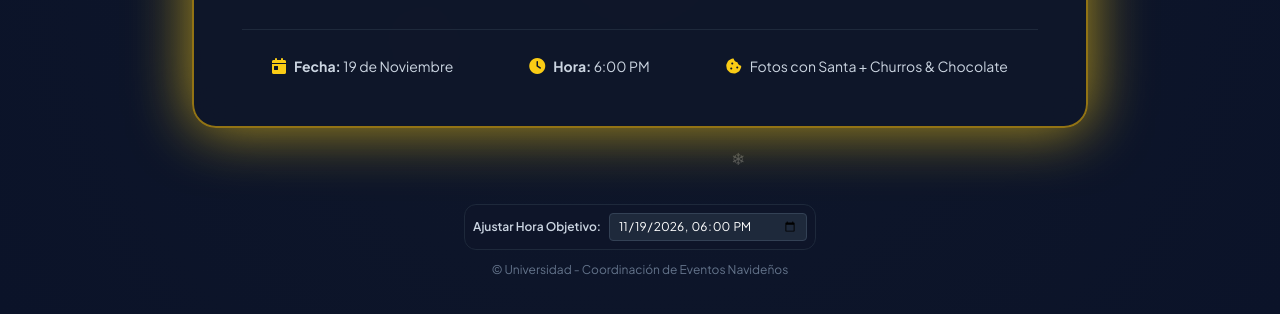
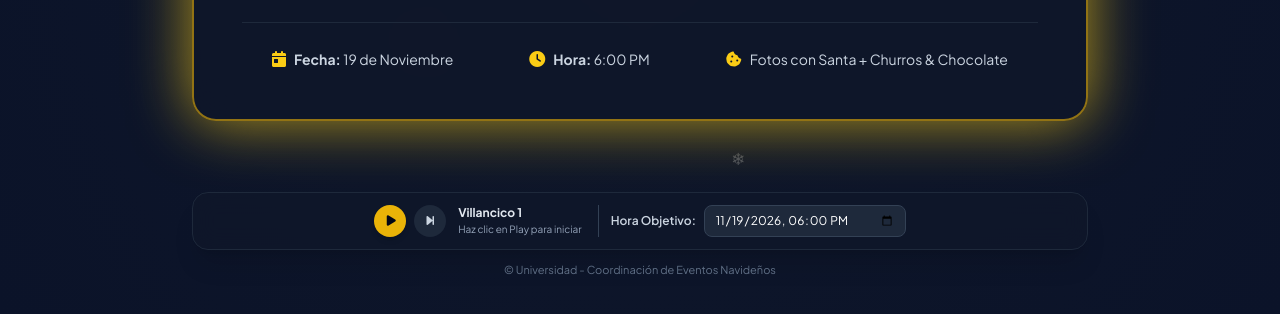
Before and after one commit to universidad-norte/encendido-pino, a plain HTML site: page conteo.html in a window 1280 px wide. Shown: the part 482-796 px from the top of the page. Drawn offline with nearby package versions, Linux system fonts and the light colour scheme; a web font is replaced by a local one.

Commit message:
Musica y Villancicos

```diff
--- a/conteo.html
+++ b/conteo.html
@@ -177,13 +177,32 @@
         </div>
     </main>
 
-    <!-- Controles en pie de página para ajustar hora del evento -->
-    <footer class="z-10 text-center space-y-3 mb-2">
-        <div class="inline-flex items-center gap-2 bg-slate-900/60 p-2 rounded-xl border border-slate-800 text-xs text-slate-400">
-            <label for="eventDateInput" class="font-semibold text-slate-300">Ajustar Hora Objetivo:</label>
-            <input type="datetime-local" id="eventDateInput" onchange="updateTargetDate()" class="bg-slate-800 text-white rounded px-2 py-1 border border-slate-700 text-xs focus:outline-none">
+    <!-- Controles en pie de página: Ajuste de Fecha y Reproductor de Música -->
+    <footer class="z-10 text-center space-y-3 mb-2 w-full max-w-4xl">
+        <div class="flex flex-wrap items-center justify-center gap-3 bg-slate-900/80 p-3 rounded-2xl border border-slate-800 backdrop-blur-md shadow-xl text-xs">
+
+            <!-- Controles de Audio -->
+            <div class="flex items-center gap-2 pr-4 border-r border-slate-700">
+                <button id="btnPlayPause" onclick="togglePlayPause()" class="w-8 h-8 rounded-full bg-gold-500 hover:bg-gold-400 text-slate-950 font-bold flex items-center justify-center transition shadow-md">
+                    <i id="iconPlayPause" class="fa-solid fa-play ml-0.5"></i>
+                </button>
+                <button onclick="nextTrack()" title="Siguiente canción" class="w-8 h-8 rounded-full bg-slate-800 hover:bg-slate-700 text-slate-300 flex items-center justify-center transition">
+                    <i class="fa-solid fa-forward-step"></i>
+                </button>
+                <div class="text-left ml-1">
+                    <div id="trackTitle" class="font-bold text-slate-200 truncate max-w-[150px] sm:max-w-[200px]">Música Pausada</div>
+                    <div id="trackStatus" class="text-[10px] text-slate-400">Haz clic en Play para iniciar</div>
+                </div>
+            </div>
+
+            <!-- Selector de Fecha / Hora -->
+            <div class="inline-flex items-center gap-2 text-slate-400">
+                <label for="eventDateInput" class="font-semibold text-slate-300">Hora Objetivo:</label>
+                <input type="datetime-local" id="eventDateInput" onchange="updateTargetDate()" class="bg-slate-800 text-white rounded-lg px-2.5 py-1.5 border border-slate-700 text-xs focus:outline-none focus:border-gold-400">
+            </div>
+
         </div>
-        <p class="text-xs text-slate-500">© Universidad - Coordinación de Eventos Navideños</p>
+        <p class="text-[11px] text-slate-500">© Universidad - Coordinación de Eventos Navideños</p>
     </footer>
 
     <!-- Script de Lógica del Conteo & Efectos -->
@@ -284,6 +303,72 @@
         }
 
         window.addEventListener('DOMContentLoaded', createSnow);
+
+        // ================= REPRODUCTOR DE MÚSICA EN BUCLE =================
+        const playlist = [
+            { title: 'Villancico 1', src: 'musica/1-01.mp3' },
+            { title: 'Villancico 2', src: 'musica/1-02.mp3' },
+            { title: 'Villancico 3', src: 'musica/1-03.mp3' },
+            { title: 'Villancico 4', src: 'musica/1-04.mp3' },
+            { title: 'Villancico 5', src: 'musica/1-05.mp3' },
+            { title: 'Villancico 6', src: 'musica/1-06.mp3' },
+            { title: 'Villancico 7', src: 'musica/1-07.mp3' },
+            { title: 'Villancico 8', src: 'musica/1-08.mp3' },
+            { title: 'Villancico 9', src: 'musica/1-09.mp3' },
+            { title: 'Villancico 10', src: 'musica/1-10.mp3' }
+        ];
+
+        let currentTrackIndex = 0;
+        let isPlaying = false;
+        const audioPlayer = new Audio();
+
+        function loadTrack(index) {
+            if (playlist.length === 0) return;
+            audioPlayer.src = playlist[index].src;
+            audioPlayer.volume = 0.6; // Volumen al 60%
+            document.getElementById('trackTitle').innerText = playlist[index].title;
+        }
+
+        function togglePlayPause() {
+            const icon = document.getElementById('iconPlayPause');
+            const status = document.getElementById('trackStatus');
+
+            if (isPlaying) {
+                audioPlayer.pause();
+                isPlaying = false;
+                icon.className = 'fa-solid fa-play ml-0.5';
+                status.innerText = 'Pausado';
+            } else {
+                if (!audioPlayer.src) loadTrack(currentTrackIndex);
+
+                audioPlayer.play().then(() => {
+                    isPlaying = true;
+                    icon.className = 'fa-solid fa-pause';
+                    status.innerText = `Reproduciendo (${currentTrackIndex + 1}/${playlist.length})`;
+                }).catch(err => {
+                    console.error("Error al reproducir audio:", err);
+                });
+            }
+        }
+
+        function nextTrack() {
+            currentTrackIndex = (currentTrackIndex + 1) % playlist.length;
+            loadTrack(currentTrackIndex);
+            if (isPlaying) {
+                audioPlayer.play();
+                document.getElementById('trackStatus').innerText = `Reproduciendo (${currentTrackIndex + 1}/${playlist.length})`;
+            }
+        }
+
+        // Evento automático cuando termina una canción -> Pasa a la siguiente en bucle
+        audioPlayer.addEventListener('ended', () => {
+            nextTrack();
+        });
+
+        // Inicializar primer track al cargar la página
+        window.addEventListener('DOMContentLoaded', () => {
+            loadTrack(0);
+        });
     </script>
 
 </body>
```
Also changed, not shown: 10 other files.
